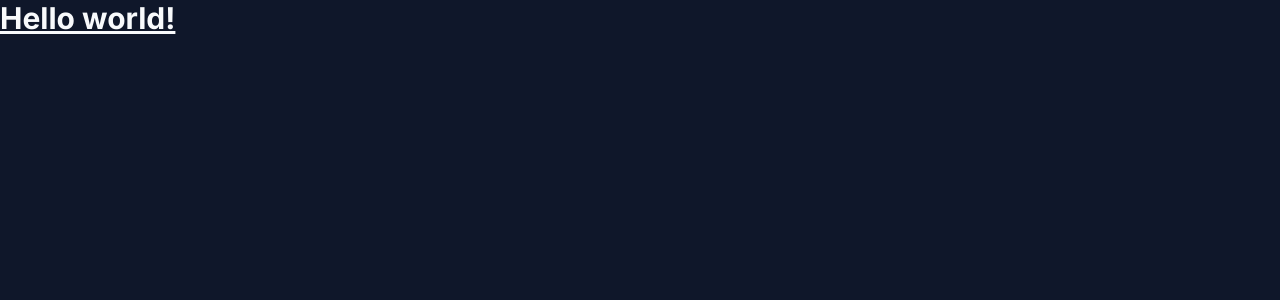
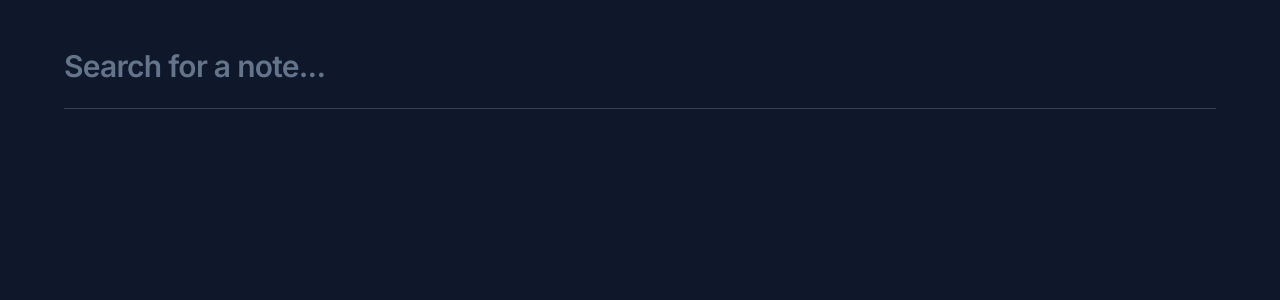
Before and after one commit to vivianequeiroz/notes-app, a React (Vite) app: page / in a window 1280 px wide. Shown: the top 300 px of the page. Built offline with nearby package versions, Linux system fonts and the light colour scheme.

Commit message:
add search bar ui

```diff
--- a/src/App.tsx
+++ b/src/App.tsx
@@ -1,5 +1,18 @@
 function App() {
-  return <h1 className="text-3xl font-bold underline">Hello world!</h1>;
+  return (
+    <div className="mx-auto max-w-6xl my-12 space-y-6">
+      <form>
+        <input
+          className="w-full bg-transparent text-3xl font-semibold tracking-tight placeholder:text-slate-500 outline-none"
+          placeholder="Search for a note..."
+        />
+      </form>
+
+      <div className="h-px bg-slate-700" />
+
+      <div className="grid grid-cols-3 auto-rows-[250px]"></div>
+    </div>
+  );
 }
 
 export default App;
```
